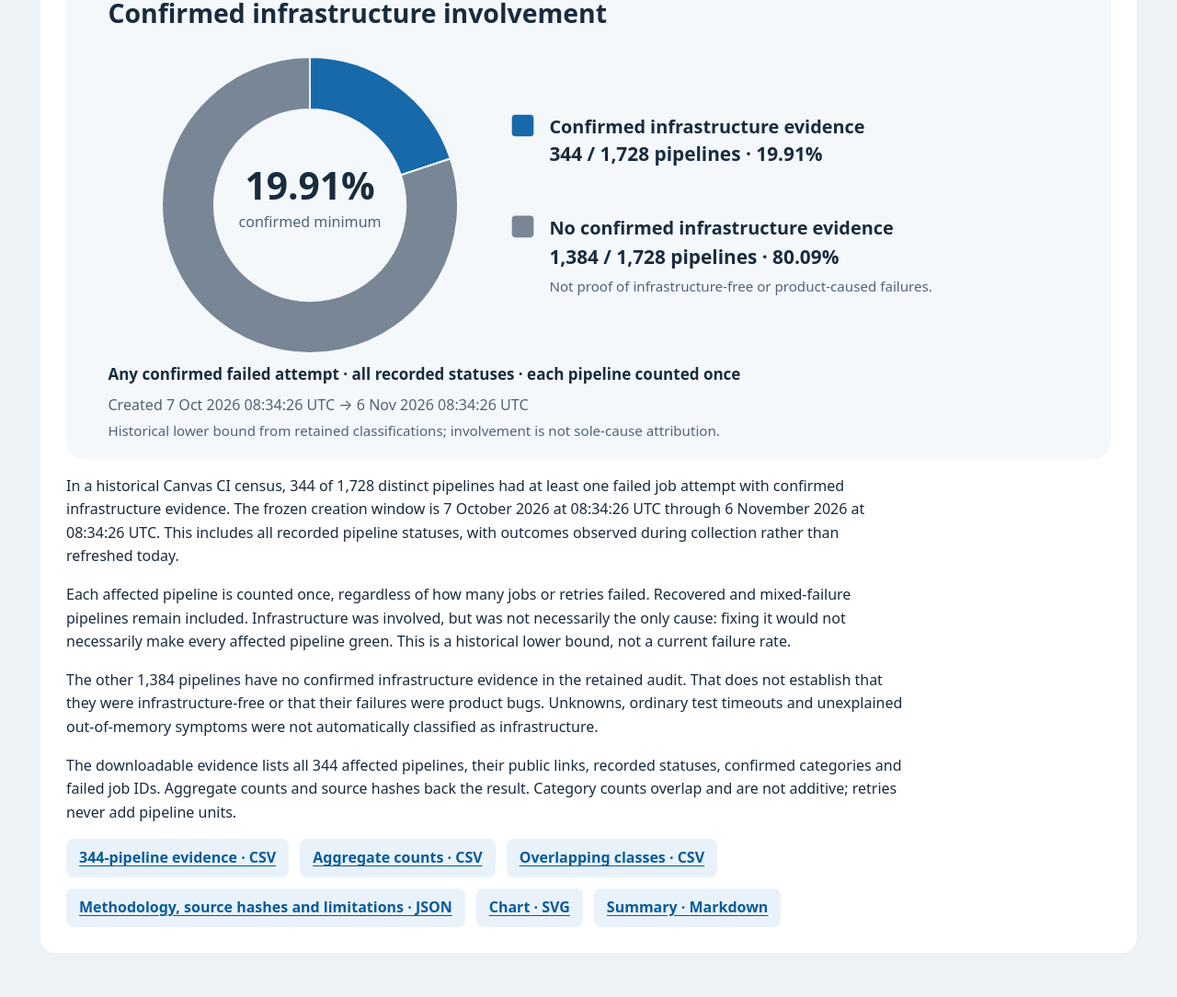
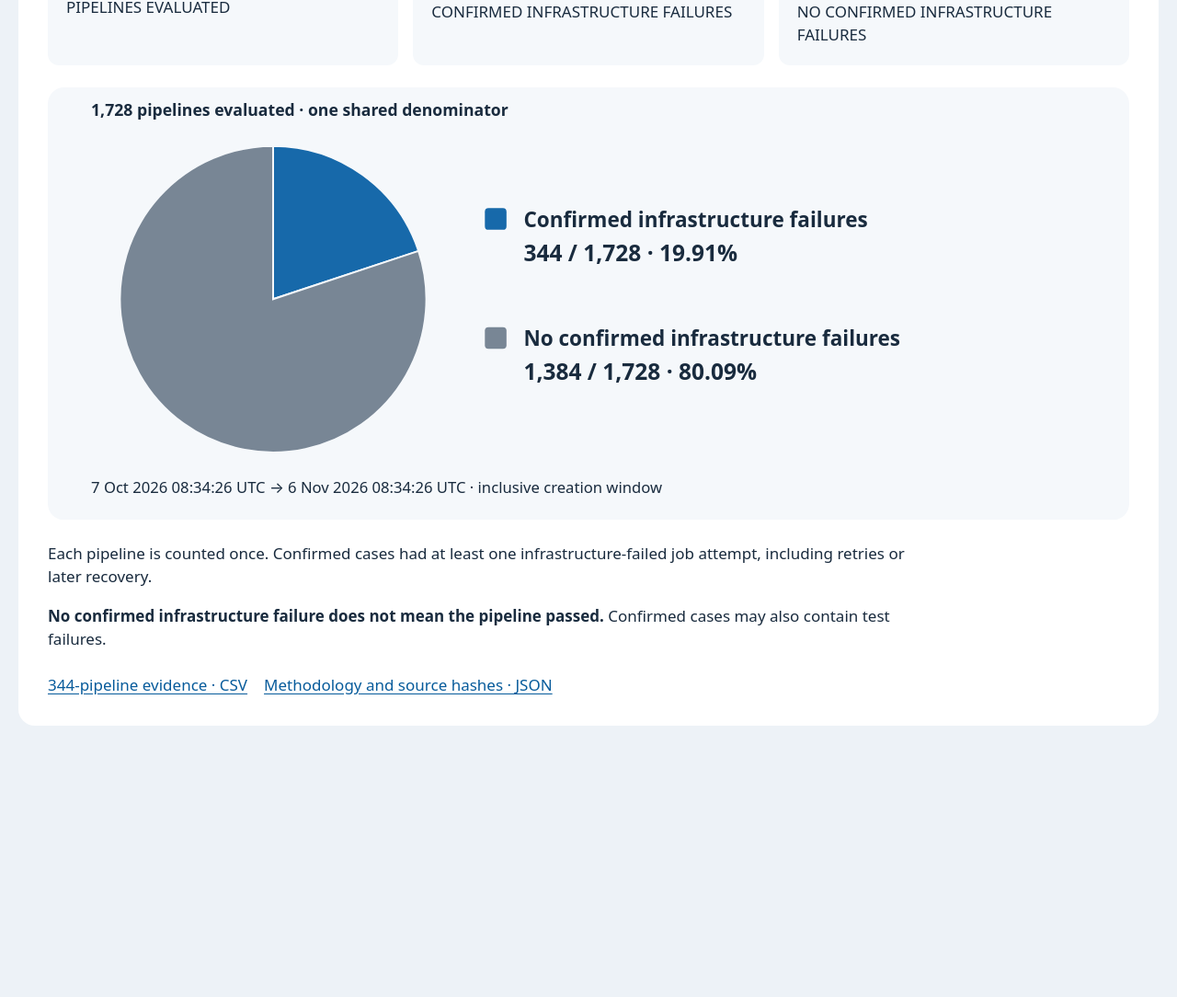
Before and after one commit to balintbrews/canvas-dev-artifacts, a website: page 3592298/infrastructure-failures/index.html in a window 1280 px wide. Shown: the part 268-1352 px from the top of the page at 92% size. After the commit the page ends 1081 px from the top, so only its background shows below. Drawn offline with Linux system fonts and the light colour scheme.

Commit message:
docs(3592298): simplify infrastructure summary

```diff
--- a/3592298/infrastructure-failures/index.html
+++ b/3592298/infrastructure-failures/index.html
@@ -1,40 +1,34 @@
 <!doctype html>
 <html lang="en"><head><meta charset="utf-8"><meta name="viewport" content="width=device-width, initial-scale=1">
-<title>Canvas CI | At least 19.91% of pipelines encountered confirmed infrastructure failures</title>
-<style>*{box-sizing:border-box}body{margin:0;background:#edf2f7;color:#192b3e;font:16px/1.6 system-ui,-apple-system,Segoe UI,sans-serif}main{max-width:1240px;margin:auto;padding:24px}section{background:white;padding:28px;border-radius:16px;margin:24px 0}h1{font-size:32px;line-height:1.25;max-width:40ch}p{max-width:100ch}svg{display:block;width:100%;height:auto;border-radius:20px}a{color:#075b9b;text-underline-offset:3px}nav{display:flex;flex-wrap:wrap;gap:12px}nav a{background:#e9f2fa;padding:8px 14px;border-radius:8px;font-weight:650}@media(max-width:640px){main{padding:12px}section{padding:18px}h1{font-size:25px}}@media print{body{background:white}main{padding:0}nav{display:none}}</style>
-</head><body><main><section aria-labelledby="headline"><h1 id="headline">At least 19.91% of pipelines encountered confirmed infrastructure failures</h1>
-<svg xmlns="http://www.w3.org/2000/svg" width="1200" height="590" viewBox="0 0 1200 590" role="img" aria-labelledby="infra-title infra-desc">
-<title id="infra-title">At least 19.91% of pipelines encountered confirmed infrastructure failures</title>
-<desc id="infra-desc">344 of 1,728 historical pipelines had confirmed infrastructure evidence in at least one failed attempt. The other 1,384 have no confirmed infrastructure evidence, not proof they were infrastructure-free. Includes all recorded statuses, recovered and mixed-failure runs. Created 7 October 2026 08:34:26 UTC through 6 November 2026 08:34:26 UTC.</desc>
-<style>text{font-family:system-ui,-apple-system,Segoe UI,sans-serif;fill:#192b3e}.muted{fill:#526376}.label{font-size:21px;font-weight:650}</style>
-<rect width="1200" height="590" rx="20" fill="#f5f8fb"/>
-<text x="48" y="48" font-size="14" font-weight="750" class="muted">HISTORICAL CREATION COHORT · ALL 1,728 PIPELINES</text>
-<text x="48" y="89" font-size="30" font-weight="750">Confirmed infrastructure involvement</text>
-<path d="M280.000,128.000 A170,170 0 0 1 441.371,244.527 L384.417,263.400 A110,110 0 0 0 280.000,188.000 Z" fill="#1769aa" stroke="#f5f8fb" stroke-width="2"><title>344 confirmed infrastructure-affected pipelines, 19.91%</title></path>
-<path d="M441.371,244.527 A170,170 0 1 1 280.000,128.000 L280.000,188.000 A110,110 0 1 0 384.417,263.400 Z" fill="#788695" stroke="#f5f8fb" stroke-width="2"><title>1,384 pipelines with no confirmed infrastructure evidence, 80.09%</title></path>
-<text x="280" y="292" text-anchor="middle" font-size="43" font-weight="750">19.91%</text>
-<text x="280" y="323" text-anchor="middle" font-size="17" class="muted">confirmed minimum</text>
-<rect x="512" y="194" width="25" height="25" rx="4" fill="#1769aa"/>
-<text x="555" y="215" class="label">Confirmed infrastructure evidence</text>
-<text x="555" y="247" font-size="22" font-weight="750">344 / 1,728 pipelines · 19.91%</text>
-<rect x="512" y="310" width="25" height="25" rx="4" fill="#788695"/>
-<text x="555" y="332" class="label">No confirmed infrastructure evidence</text>
-<text x="555" y="365" font-size="22" font-weight="750">1,384 / 1,728 pipelines · 80.09%</text>
-<text x="555" y="397" font-size="16" class="muted">Not proof of infrastructure-free or product-caused failures.</text>
-<text x="48" y="499" font-size="18" font-weight="650">Any confirmed failed attempt · all recorded statuses · each pipeline counted once</text>
-<text x="48" y="533" font-size="17" class="muted">Created 7 Oct 2026 08:34:26 UTC → 6 Nov 2026 08:34:26 UTC</text>
-<text x="48" y="563" font-size="16" class="muted">Historical lower bound from retained classifications; involvement is not sole-cause attribution.</text>
-<metadata>{&quot;confirmed&quot;: 344, &quot;denominator&quot;: 1728, &quot;no_confirmed_evidence&quot;: 1384}</metadata>
+<title>Infrastructure failures across 1,728 pipelines</title>
+<style>*{box-sizing:border-box}body{margin:0;background:#edf2f7;color:#192b3e;font:17px/1.5 system-ui,-apple-system,Segoe UI,sans-serif}main{max-width:1240px;margin:24px auto;padding:32px;background:white;border-radius:18px}h1{font-size:34px;line-height:1.2;margin:0 0 16px}.window{font-size:19px;margin:0 0 24px}.facts{display:grid;grid-template-columns:repeat(3,1fr);gap:16px;margin:24px 0}.fact{padding:20px;background:#f5f8fb;border-radius:12px}.fact strong{display:block;font-size:34px;line-height:1.2}.fact span{display:block;margin-top:8px}.confirmed{border-top:5px solid #1769aa}.unconfirmed{border-top:5px solid #788695}figure{margin:24px 0}svg{display:block;width:100%;height:auto}p{max-width:100ch}nav{display:flex;flex-wrap:wrap;gap:18px;margin-top:24px}a{color:#075b9b;text-underline-offset:3px}@media(max-width:700px){main{margin:0;padding:20px;border-radius:0}h1{font-size:28px}.facts{grid-template-columns:1fr}.fact strong{font-size:30px}.window{font-size:17px}}@media print{body{background:white}main{padding:0}nav{display:none}}</style>
+</head><body><main>
+<h1>Infrastructure failures across 1,728 pipelines</h1>
+<p class="window"><strong>7 October–6 November 2026</strong><br>Inclusive creation window: <time datetime="2026-10-07T08:34:26Z">7 October 2026, 08:34:26 UTC</time> → <time datetime="2026-11-06T08:34:26Z">6 November 2026, 08:34:26 UTC</time></p>
+<div class="facts" aria-label="Key findings">
+<div class="fact"><strong>1,728</strong><span>PIPELINES EVALUATED</span></div>
+<div class="fact confirmed"><strong>344 · 19.91%</strong><span>CONFIRMED INFRASTRUCTURE FAILURES</span></div>
+<div class="fact unconfirmed"><strong>1,384 · 80.09%</strong><span>NO CONFIRMED INFRASTRUCTURE FAILURES</span></div>
+</div>
+<figure aria-label="Two segments of the same 1,728-pipeline dataset">
+<svg xmlns="http://www.w3.org/2000/svg" width="1200" height="480" viewBox="0 0 1200 480" role="img" aria-labelledby="infra-title infra-desc">
+<title id="infra-title">Infrastructure failures across 1,728 pipelines</title>
+<desc id="infra-desc">344 pipelines, 19.91%, encountered confirmed infrastructure failures. 1,384 pipelines, 80.09%, have no confirmed infrastructure failures in the retained evidence. Both use the denominator of 1,728 evaluated pipelines. No confirmed infrastructure failure does not mean the pipeline passed. Inclusive creation window: 7 October 2026 08:34:26 UTC through 6 November 2026 08:34:26 UTC.</desc>
+<style>text{font-family:system-ui,-apple-system,Segoe UI,sans-serif;fill:#192b3e}.label{font-size:23px;font-weight:650}.count{font-size:25px;font-weight:750}</style>
+<rect width="1200" height="480" rx="18" fill="#f5f8fb"/>
+<text x="48" y="32" font-size="18" font-weight="650">1,728 pipelines evaluated · one shared denominator</text>
+<path d="M250,235 L250,65 A170,170 0 0 1 411.371249,181.527391 Z" fill="#1769aa" stroke="#f5f8fb" stroke-width="2"><title>344 / 1,728: confirmed infrastructure failures, 19.91%</title></path>
+<path d="M250,235 L411.371249,181.527391 A170,170 0 1 1 250,65 Z" fill="#788695" stroke="#f5f8fb" stroke-width="2"><title>1,384 / 1,728: no confirmed infrastructure failures, 80.09%</title></path>
+<rect x="485" y="134" width="24" height="24" rx="4" fill="#1769aa"/>
+<text x="528" y="155" class="label">Confirmed infrastructure failures</text>
+<text x="528" y="193" class="count">344 / 1,728 · 19.91%</text>
+<rect x="485" y="266" width="24" height="24" rx="4" fill="#788695"/>
+<text x="528" y="287" class="label">No confirmed infrastructure failures</text>
+<text x="528" y="325" class="count">1,384 / 1,728 · 80.09%</text>
+<text x="48" y="450" font-size="17">7 Oct 2026 08:34:26 UTC → 6 Nov 2026 08:34:26 UTC · inclusive creation window</text>
 </svg>
-<p>In a historical Canvas CI census, 344 of 1,728 distinct pipelines had at least one failed job attempt with confirmed infrastructure evidence. The frozen creation window is 7 October 2026 at 08:34:26 UTC through 6 November 2026 at 08:34:26 UTC. This includes all recorded pipeline statuses, with outcomes observed during collection rather than refreshed today.</p>
-<p>Each affected pipeline is counted once, regardless of how many jobs or retries failed. Recovered and mixed-failure pipelines remain included. Infrastructure was involved, but was not necessarily the only cause: fixing it would not necessarily make every affected pipeline green. This is a historical lower bound, not a current failure rate.</p>
-<p>The other 1,384 pipelines have no confirmed infrastructure evidence in the retained audit. That does not establish that they were infrastructure-free or that their failures were product bugs. Unknowns, ordinary test timeouts and unexplained out-of-memory symptoms were not automatically classified as infrastructure.</p>
-<p>The downloadable evidence lists all 344 affected pipelines, their public links, recorded statuses, confirmed categories and failed job IDs. Aggregate counts and source hashes back the result. Category counts overlap and are not additive; retries never add pipeline units.</p>
-<nav aria-label="Supporting evidence downloads">
-<a href="pipeline-evidence.csv" download>344-pipeline evidence · CSV</a>
-<a href="infrastructure-share.csv" download>Aggregate counts · CSV</a>
-<a href="confirmed-classes.csv" download>Overlapping classes · CSV</a>
-<a href="report-metadata.json" download>Methodology, source hashes and limitations · JSON</a>
-<a href="infrastructure-share.svg" download>Chart · SVG</a>
-<a href="executive-summary.md" download>Summary · Markdown</a>
-</nav></section></main></body></html>
+</figure>
+<p>Each pipeline is counted once. Confirmed cases had at least one infrastructure-failed job attempt, including retries or later recovery.</p>
+<p><strong>No confirmed infrastructure failure does not mean the pipeline passed.</strong> Confirmed cases may also contain test failures.</p>
+<nav aria-label="Audit evidence"><a href="pipeline-evidence.csv" download>344-pipeline evidence · CSV</a><a href="report-metadata.json" download>Methodology and source hashes · JSON</a></nav>
+</main></body></html>
```
Also changed, not shown: 3592298/infrastructure-failures/executive-summary.md (+12 -5 lines), 3592298/infrastructure-failures/report-metadata.json (+10 -3 lines), 3592298/infrastructure-failures/infrastructure-share.svg.
